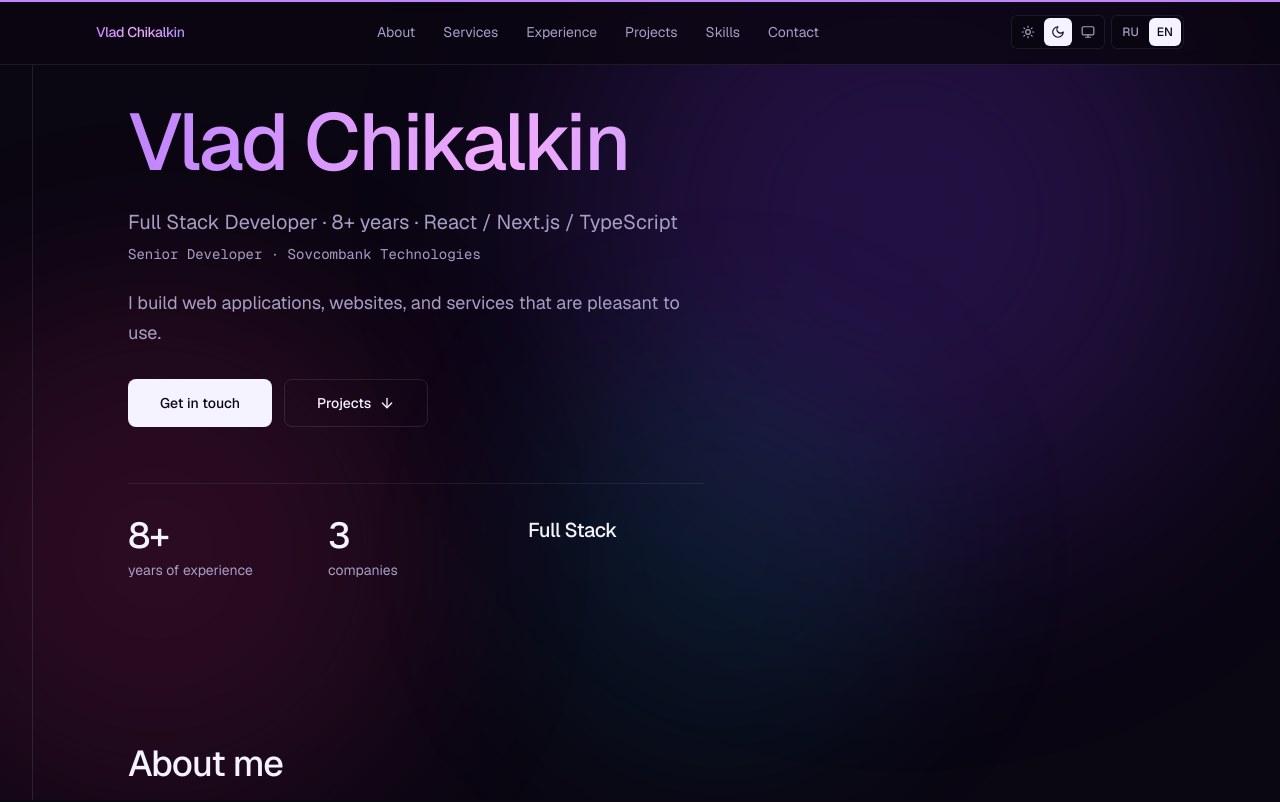
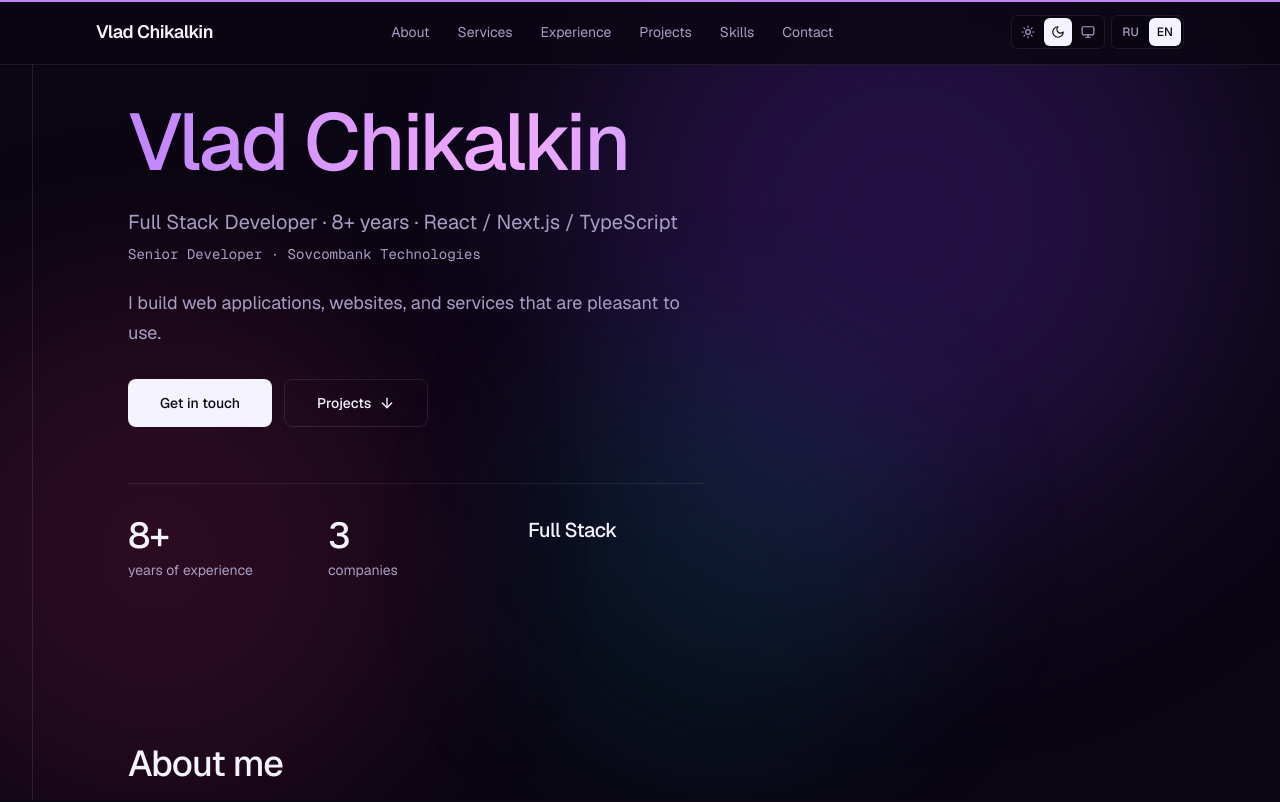
Before and after one commit to vchikalkin/portfolio2, a Next.js app: page /en in a window 1280 px wide. Shown: the top 802 px of the page. Built offline with nearby package versions, Linux system fonts and the light colour scheme.

Commit message:
Update site header styles: Increased font size and weight for improved readability and visual impact of the header link.

```diff
--- a/components/layout/site-header.tsx
+++ b/components/layout/site-header.tsx
@@ -48,7 +48,7 @@ export function SiteHeader({ name }: SiteHeaderProps) {
         <div className="mx-auto flex h-14 max-w-6xl items-center gap-3 px-4 sm:px-6 lg:h-16 lg:gap-4 lg:px-8">
           <a
             href="#hero"
-            className="shrink-0 text-sm font-medium tracking-tight whitespace-nowrap transition-opacity hover:opacity-70 gradient-text"
+            className="shrink-0 text-base font-semibold tracking-tight whitespace-nowrap transition-opacity hover:opacity-70 leading-none md:text-lg"
           >
             {name}
           </a>
```
